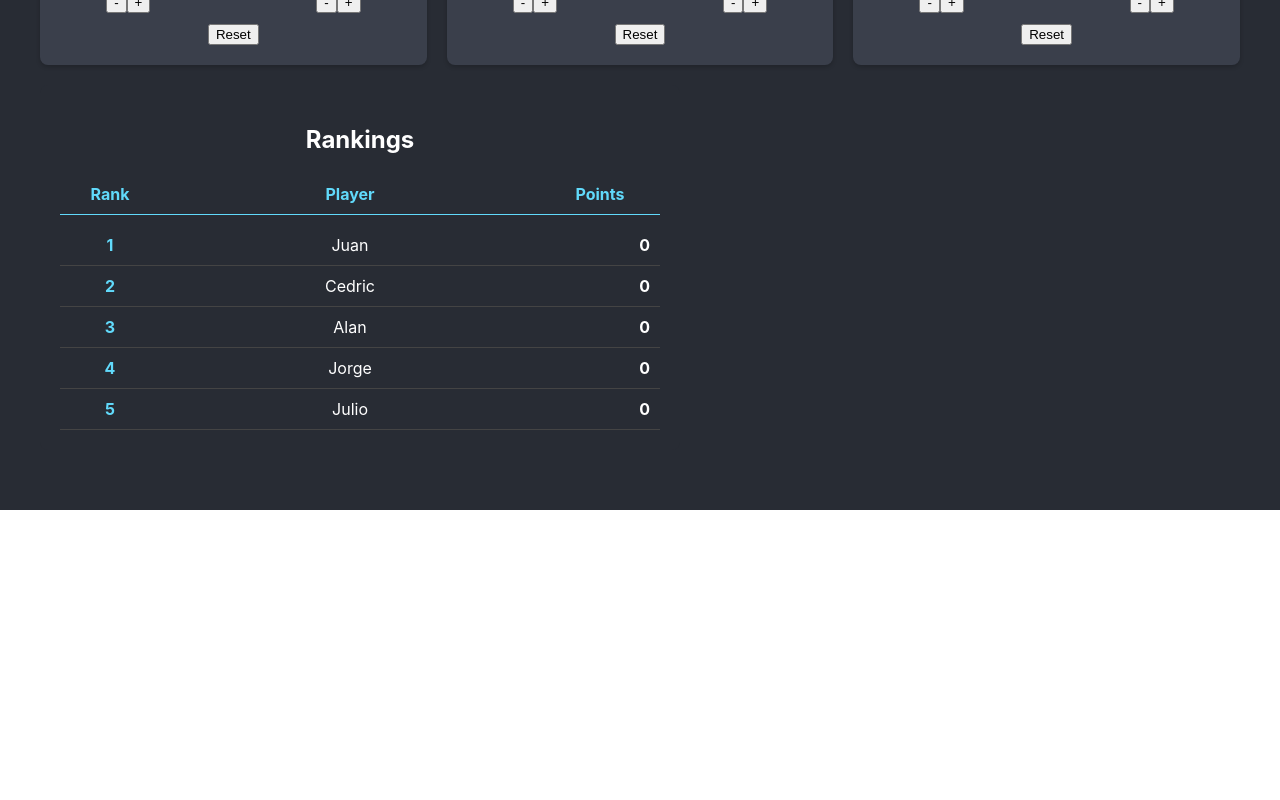
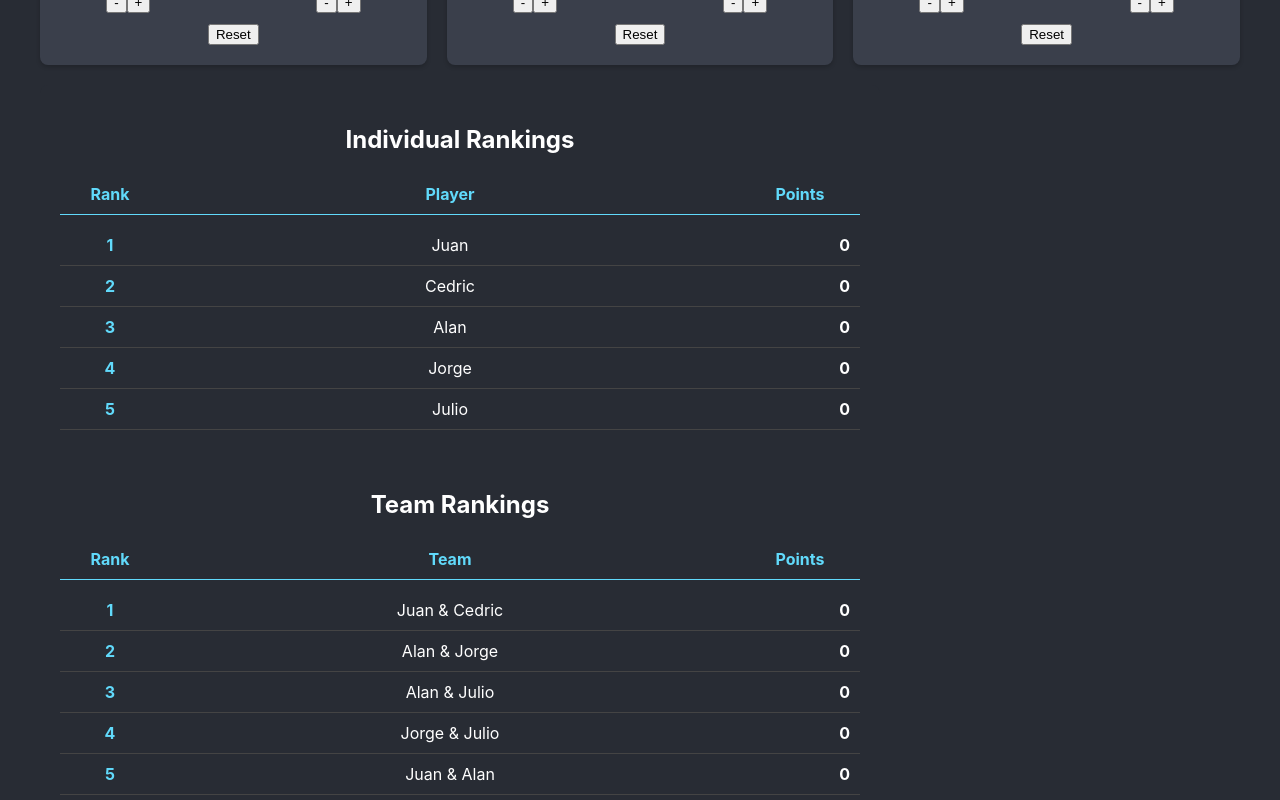
Before and after one commit to juanmjacobs/carso-open, a React (Create React App) app: page / in a window 1280 px wide. Shown: the part 1280-2080 px from the top of the page. Before the commit the page ends 1790 px from the top, so only its background shows below. Built offline with nearby package versions, Linux system fonts and the light colour scheme.

Commit message:
team ranking

```diff
--- a/src/App.css
+++ b/src/App.css
@@ -111,7 +111,15 @@ p {
   border-radius: 8px;
   margin: 20px 0;
   width: 100%;
-  max-width: 600px;
+  max-width: 800px;
+  display: flex;
+  flex-direction: column;
+  gap: 40px;
+}
+
+.individual-rankings,
+.team-rankings {
+  width: 100%;
 }
 
 .rankings h2 {
@@ -130,7 +138,8 @@ p {
   margin-bottom: 10px;
 }
 
-.individual-ranking {
+.individual-ranking,
+.team-ranking {
   display: grid;
   grid-template-columns: 80px 1fr 100px;
   padding: 10px;
@@ -138,16 +147,19 @@ p {
   border-bottom: 1px solid #444;
 }
 
-.individual-ranking:hover {
+.individual-ranking:hover,
+.team-ranking:hover {
   background-color: #363b45;
 }
 
-.individual-ranking .rank {
+.individual-ranking .rank,
+.team-ranking .rank {
   font-weight: bold;
   color: #61dafb;
 }
 
-.individual-ranking .points {
+.individual-ranking .points,
+.team-ranking .points {
   text-align: right;
   font-weight: bold;
 }
--- a/src/components/Rankings.tsx
+++ b/src/components/Rankings.tsx
@@ -1,5 +1,6 @@
 import React from 'react';
 import IndividualRanking from './IndividualRanking';
+import TeamRanking from './TeamRanking';
 
 interface Player {
   id: number;
@@ -52,9 +53,45 @@ const Rankings: React.FC<RankingsProps> = ({ players, scores, matchups }) => {
     (playerPoints[b.name] || 0) - (playerPoints[a.name] || 0)
   );
 
+  // Calculate team points
+  const teamPoints: { [key: string]: { team: Player[], points: number } } = {};
+
+  // Initialize team points
+  matchups.forEach(matchup => {
+    const team1Key = `${matchup.team1[0].id}-${matchup.team1[1].id}`;
+    const team2Key = `${matchup.team2[0].id}-${matchup.team2[1].id}`;
+
+    if (!teamPoints[team1Key]) {
+      teamPoints[team1Key] = { team: matchup.team1, points: 0 };
+    }
+    if (!teamPoints[team2Key]) {
+      teamPoints[team2Key] = { team: matchup.team2, points: 0 };
+    }
+  });
+
+  // Calculate team points from scores
+  Object.entries(scores).forEach(([matchupIndex, matchupScores]) => {
+    const matchup = matchups[parseInt(matchupIndex)];
+    if (matchup) {
+      const team1Key = `${matchup.team1[0].id}-${matchup.team1[1].id}`;
+      const team2Key = `${matchup.team2[0].id}-${matchup.team2[1].id}`;
+
+      if (matchupScores.team1) {
+        teamPoints[team1Key].points += matchupScores.team1;
+      }
+      if (matchupScores.team2) {
+        teamPoints[team2Key].points += matchupScores.team2;
+      }
+    }
+  });
+
+  // Sort teams by points
+  const sortedTeams = Object.values(teamPoints).sort((a, b) => b.points - a.points);
+
   return (
     <div className="rankings">
-      <h2>Rankings</h2>
+      <div className="individual-rankings">
+        <h2>Individual Rankings</h2>
         <div className="rankings-header">
           <span className="rank">Rank</span>
           <span className="name">Player</span>
@@ -69,6 +106,24 @@ const Rankings: React.FC<RankingsProps> = ({ players, scores, matchups }) => {
           />
         ))}
       </div>
+
+      <div className="team-rankings">
+        <h2>Team Rankings</h2>
+        <div className="rankings-header">
+          <span className="rank">Rank</span>
+          <span className="name">Team</span>
+          <span className="points">Points</span>
+        </div>
+        {sortedTeams.map((teamData, index) => (
+          <TeamRanking
+            key={`${teamData.team[0].id}-${teamData.team[1].id}`}
+            team={teamData.team}
+            points={teamData.points}
+            rank={index + 1}
+          />
+        ))}
+      </div>
+    </div>
   );
 };
 
--- /dev/null
+++ b/src/components/TeamRanking.tsx
@@ -0,0 +1,24 @@
+import React from 'react';
+
+interface Player {
+  id: number;
+  name: string;
+}
+
+interface TeamRankingProps {
+  team: Player[];
+  points: number;
+  rank: number;
+}
+
+const TeamRanking: React.FC<TeamRankingProps> = ({ team, points, rank }) => {
+  return (
+    <div className="team-ranking">
+      <span className="rank">{rank}</span>
+      <span className="name">{team[0].name} & {team[1].name}</span>
+      <span className="points">{points}</span>
+    </div>
+  );
+};
+
+export default TeamRanking;
```
Lines whose indentation alone changed are shown as unchanged.
